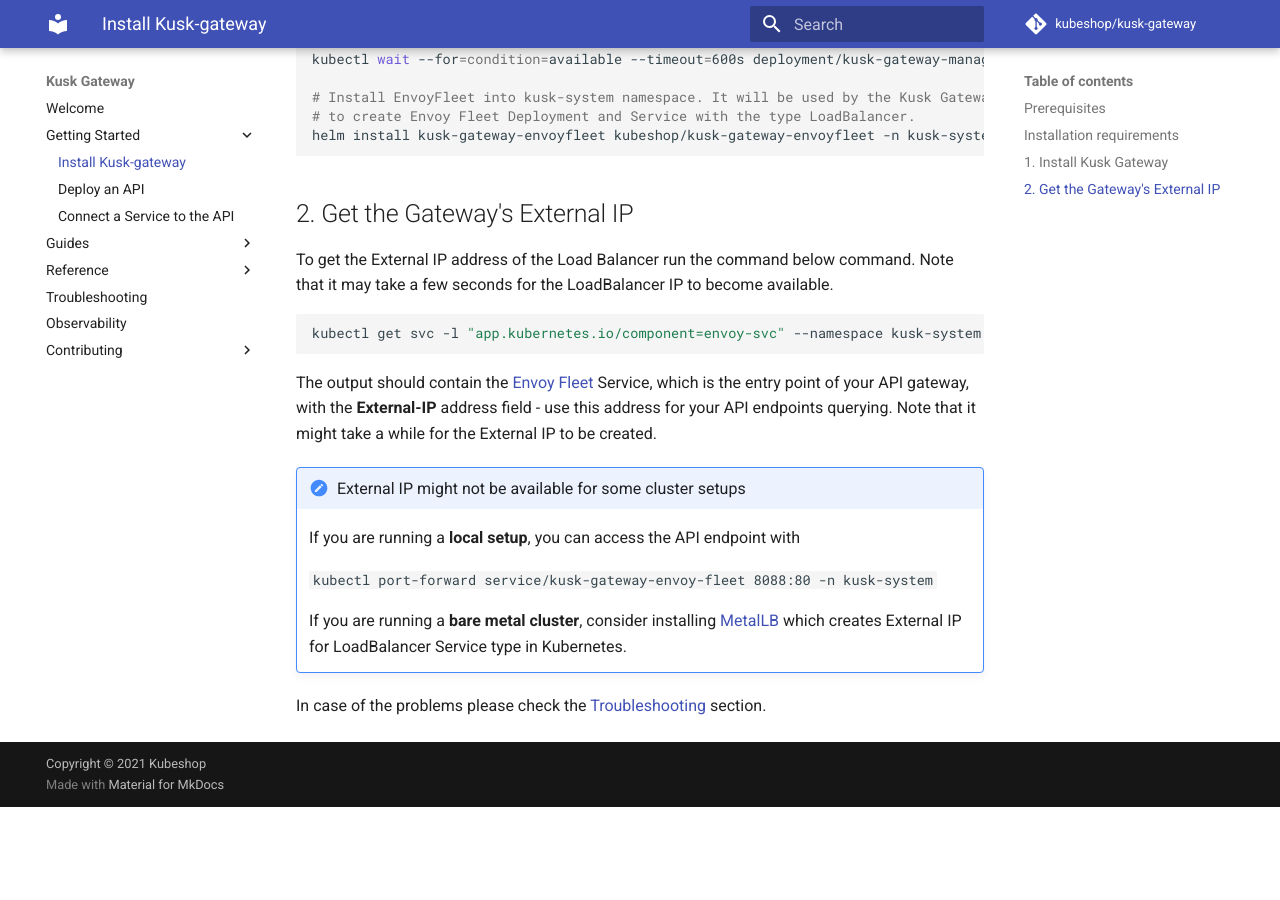
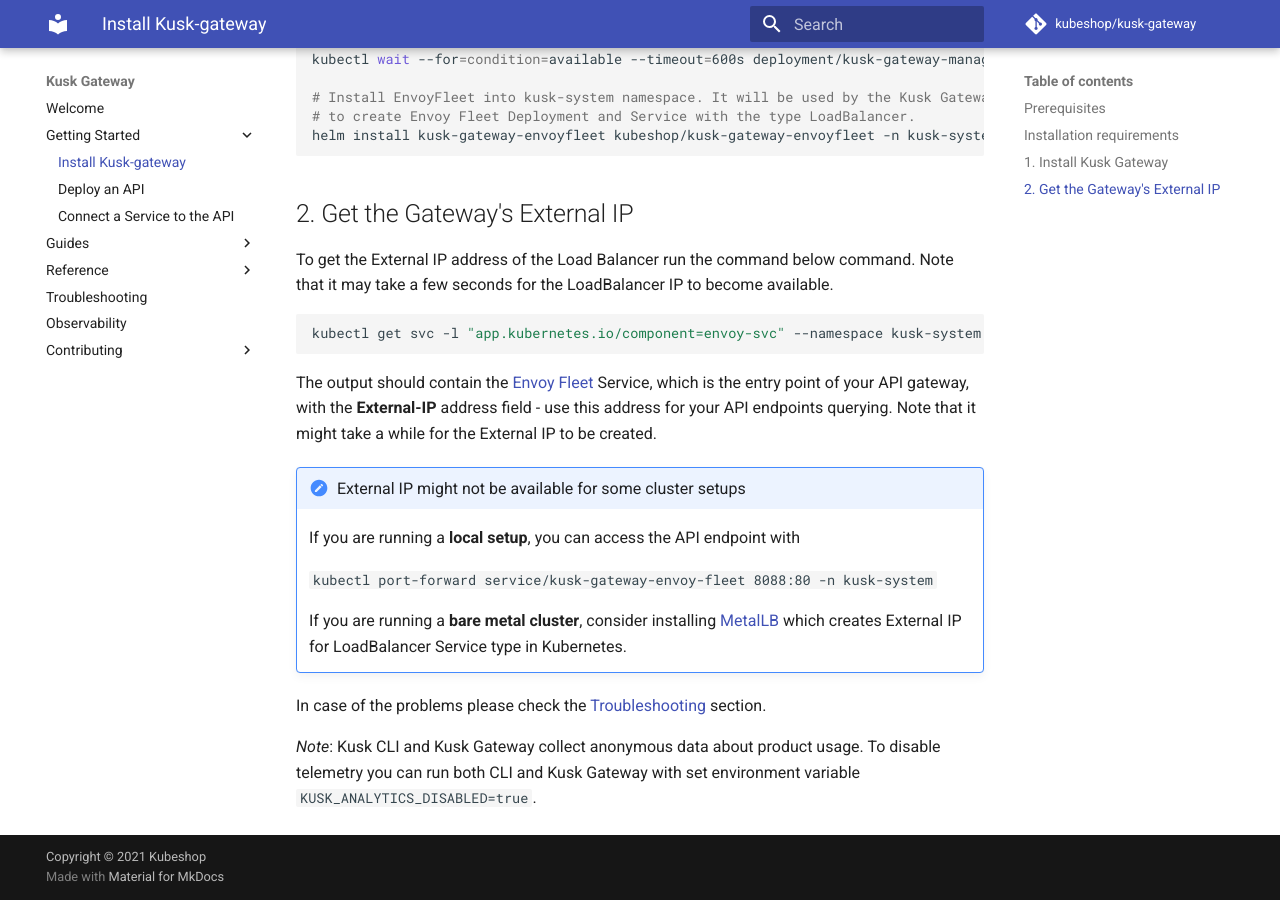
Before and after one commit to kubeshop/kusk-gateway, an MkDocs documentation site: the page built from docs/getting-started/installation.md, in a window 1280 px wide and 900 px high, scrolled down 727 px. Built offline with MkDocs 1.6.1 and Material for MkDocs 9.7.7, drawn with Linux system fonts in a browser that asks for light colours; comment, search, counter and statistics services are not loaded; before the commit the page ends 1534 px from its top, so only the background shows below that.

Commit message:
docs
Signed-off-by: Jasmin Gacic <jasmin.gacic@gmail.com>

```diff
--- a/docs/getting-started/installation.md
+++ b/docs/getting-started/installation.md
@@ -50,3 +50,6 @@
     If you are running a **bare metal cluster**, consider installing [MetalLB](https://metallb.universe.tf) which creates External IP for LoadBalancer Service type in Kubernetes.
 
 In case of the problems please check the [Troubleshooting](../troubleshooting.md) section.
+
+
+*Note*: Kusk CLI and Kusk Gateway collect anonymous data about product usage. To disable telemetry you can run both CLI and Kusk Gateway with set environment variable `KUSK_ANALYTICS_DISABLED=true`.
```
